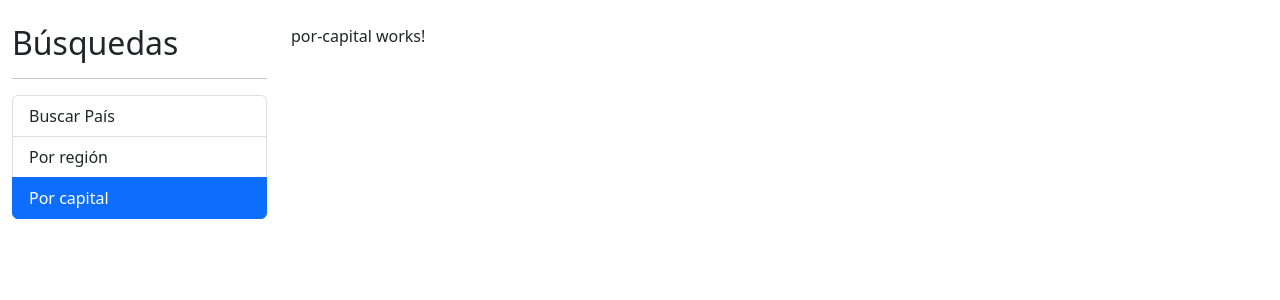
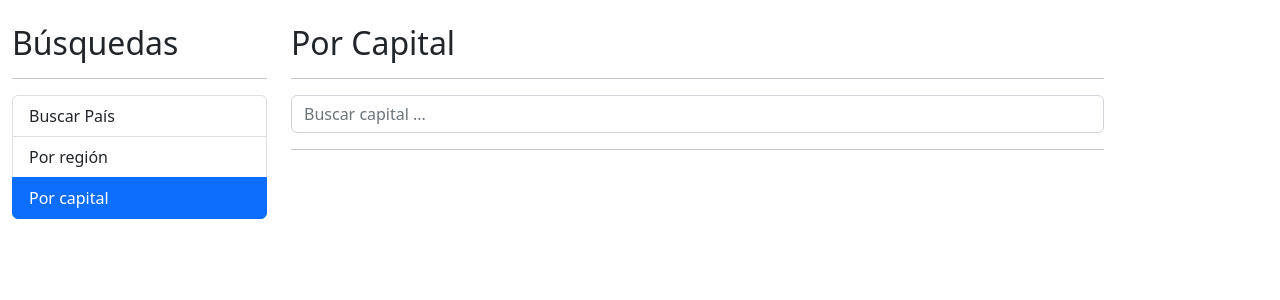
Before and after one commit to fio-azahuanche/Angular-PaisApp, an Angular app: page /capital in a window 1280 px wide. Shown: the top 300 px of the page. Built offline with nearby package versions, Linux system fonts and the light colour scheme.

Commit message:
mejorando componente pais-input y viendo por capital

```diff
--- a/src/app/pais/components/pais-input/pais-input.component.html
+++ b/src/app/pais/components/pais-input/pais-input.component.html
@@ -1,3 +1,3 @@
 <form autocomplete="off" (ngSubmit)="buscar()">
-  <input type="text" name="termino" class="form-control" placeholder="Buscar país..." [(ngModel)]="termino" (input)="teclaPresionada( $event)">
+  <input type="text" name="termino" class="form-control" [placeholder]="placeholder" [(ngModel)]="termino" (input)="teclaPresionada( $event)">
 </form>
--- a/src/app/pais/components/pais-input/pais-input.component.ts
+++ b/src/app/pais/components/pais-input/pais-input.component.ts
@@ -1,4 +1,4 @@
-import { Component, OnInit, Output } from '@angular/core';
+import { Component, OnInit, Output, Input } from '@angular/core';
 import { EventEmitter } from '@angular/core';
 import { Subject } from 'rxjs';
 import { debounceTime } from 'rxjs/operators';
@@ -12,6 +12,8 @@
 export class PaisInputComponent implements OnInit{
   @Output() onEnter: EventEmitter<string> = new EventEmitter();
   @Output() onDebounce: EventEmitter<string> = new EventEmitter();
+
+  @Input() placeholder: string = '';
 
   // Subject es un observable pero especial
   debouncer: Subject<string> = new Subject();
--- a/src/app/pais/components/pais-tabla/pais-tabla.component.html
+++ b/src/app/pais/components/pais-tabla/pais-tabla.component.html
@@ -14,7 +14,7 @@
       <td>
         <img class="small-flag" src="{{pais.flags.png}}" alt="">
       </td>
-      <td>{{pais.name.common}}</td>
+      <td>{{pais.capital[0]}}, {{pais.name.common}}</td>
       <td>{{pais.population | number }}</td>
       <td>
         <a [routerLink]="['/pais', pais.altSpellings[0]]" routerLinkActive="router-link-active">Ver...</a>
--- a/src/app/pais/pages/por-capital/por-capital.component.html
+++ b/src/app/pais/pages/por-capital/por-capital.component.html
@@ -1 +1,19 @@
-<p>por-capital works!</p>
+<h2>Por Capital</h2>
+<hr>
+
+<div class="row">
+  <div class="col">
+    <app-pais-input (onEnter)="buscar($event)" placeholder="Buscar capital ..."></app-pais-input>
+  </div>
+</div>
+
+<hr>
+<div class="alert alert-danger" *ngIf="hayError">
+  No se encontró su búsqueda "{{termino}}"
+</div>
+
+<div *ngIf="paises.length > 0" class="row">
+  <div class="col">
+    <app-pais-tabla [paises]="paises"></app-pais-tabla>
+  </div>
+</div>
--- a/src/app/pais/pages/por-capital/por-capital.component.ts
+++ b/src/app/pais/pages/por-capital/por-capital.component.ts
@@ -1,4 +1,6 @@
 import { Component, OnInit } from '@angular/core';
+import { Country } from '../../interfaces/pais.interface';
+import { PaisService } from '../../services/pais.service';
 
 @Component({
   selector: 'app-por-capital',
@@ -6,11 +8,25 @@
   styles: [
   ]
 })
-export class PorCapitalComponent implements OnInit {
+export class PorCapitalComponent {
 
-  constructor() { }
+  termino: string = '';
+  hayError: boolean = false;
+  paises: Country[] =[];
 
-  ngOnInit(): void {
+  constructor( private paisService: PaisService) { }
+
+  buscar(termino:string){
+    this.hayError = false;
+    this.termino = termino;
+
+    this.paisService.buscarCapital( termino ).subscribe( (paises) => {
+        this.paises = paises;
+
+      }, (err)=>{
+        this.hayError = true;
+        this.paises = [];
+      })
   }
 
 }
--- a/src/app/pais/pages/por-pais/por-pais.component.html
+++ b/src/app/pais/pages/por-pais/por-pais.component.html
@@ -3,7 +3,7 @@
 
 <div class="row">
   <div class="col">
-    <app-pais-input (onEnter)="buscar($event)" (onDebounce)="sugerencias($event)"></app-pais-input>
+    <app-pais-input (onEnter)="buscar($event)" (onDebounce)="sugerencias($event)" placeholder="Buscar país ..."></app-pais-input>
   </div>
 </div>
 
--- a/src/app/pais/services/pais.service.ts
+++ b/src/app/pais/services/pais.service.ts
@@ -14,4 +14,9 @@
     const url = `${this.apiURL}/name/${termino}`;
     return this.http.get<Country[]>( url );
   }
+
+  buscarCapital( termino: string ): Observable<Country[]>{
+    const url = `${this.apiURL}/capital/${termino}`;
+    return this.http.get<Country[]>( url );
+  }
 }
```
